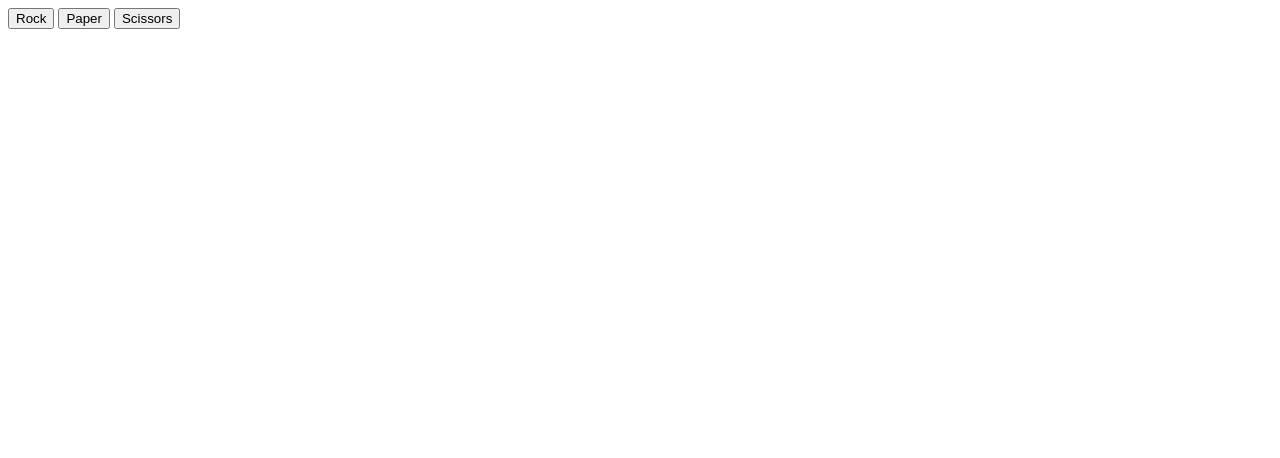
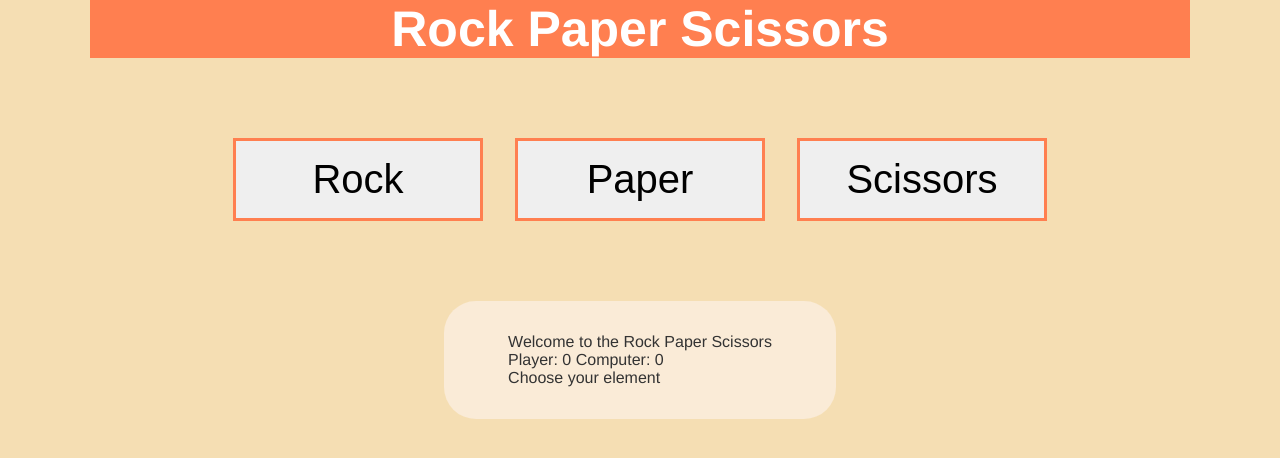
Before and after one commit to Lethalos/odin-rock-paper-scissors, a plain HTML site: page index.html in a window 1280 px wide. Drawn offline with Linux system fonts and the light colour scheme.

Commit message:
Update UI and fix some bugs

```diff
--- a/index.html
+++ b/index.html
@@ -4,17 +4,30 @@
     <meta charset="UTF-8" />
     <meta http-equiv="X-UA-Compatible" content="IE=edge" />
     <meta name="viewport" content="width=device-width, initial-scale=1.0" />
+    <link rel="stylesheet" href="style.css" />
     <title>Rock Paper Scissors</title>
   </head>
   <body>
-    <button class="game-btn">Rock</button>
-    <button class="game-btn">Paper</button>
-    <button class="game-btn">Scissors</button>
-    <div class="result">
-      <div class="round-result"></div>
-      <div class="score"></div>
-      <div class="game-result"></div>
-    </div>
+    <nav>
+      <div class="container">
+        <h1 class="logo">Rock Paper Scissors</h1>
+      </div>
+    </nav>
+
+    <section class="game">
+      <div class="container">
+        <div class="buttons">
+          <button class="game-btn">Rock</button>
+          <button class="game-btn">Paper</button>
+          <button class="game-btn">Scissors</button>
+        </div>
+        <div class="result">
+          <div class="round-result">Welcome to the Rock Paper Scissors</div>
+          <div class="score">Player: 0 Computer: 0</div>
+          <div class="game-result">Choose your element</div>
+        </div>
+      </div>
+    </section>
     <script src="script.js"></script>
   </body>
 </html>
--- a/script.js
+++ b/script.js
@@ -28,7 +28,10 @@ let checkScore = (playerScore, computerScore) => {
       btn.disabled = true;
     });
   } else if (computerScore >= 5) {
-    gameResult.innerText`Computer wins game is over`;
+    gameResult.innerText = `Computer wins game is over`;
+    gameButtons.forEach((btn) => {
+      btn.disabled = true;
+    });
   }
 };
 
@@ -59,7 +62,7 @@ let playRound = (playerSelection, computerSelection) => {
     computerScore++;
   }
 
-  score.innerText = `Player: ${playerScore} Computer ${computerScore}`;
+  score.innerText = `Player: ${playerScore} Computer: ${computerScore}`;
   checkScore(playerScore, computerScore);
 };
 
--- /dev/null
+++ b/style.css
@@ -0,0 +1,54 @@
+* {
+  margin: 0;
+  padding: 0;
+  box-sizing: border-box;
+}
+
+body {
+  background-color: wheat;
+  color: #333;
+  font-family: "Franklin Gothic Medium", "Arial Narrow", Arial, sans-serif;
+}
+
+.container {
+  max-width: 1100px;
+  margin: 0 auto;
+}
+
+nav .container {
+  background-color: coral;
+  display: flex;
+  justify-content: center;
+}
+
+nav .container .logo {
+  font-size: 50px;
+  color: #fff;
+}
+
+.game .container {
+  margin-top: 5rem;
+  display: flex;
+  flex-direction: column;
+  justify-content: space-evenly;
+  align-items: center;
+  gap: 5rem;
+}
+
+.game .buttons {
+  display: flex;
+  gap: 2rem;
+}
+
+.game .game-btn {
+  width: 250px;
+  font-size: 40px;
+  padding: 1rem 2rem;
+  border: 3px solid coral;
+}
+
+.game .result {
+  padding: 2rem 4rem;
+  background-color: antiquewhite;
+  border-radius: 2rem;
+}
```
